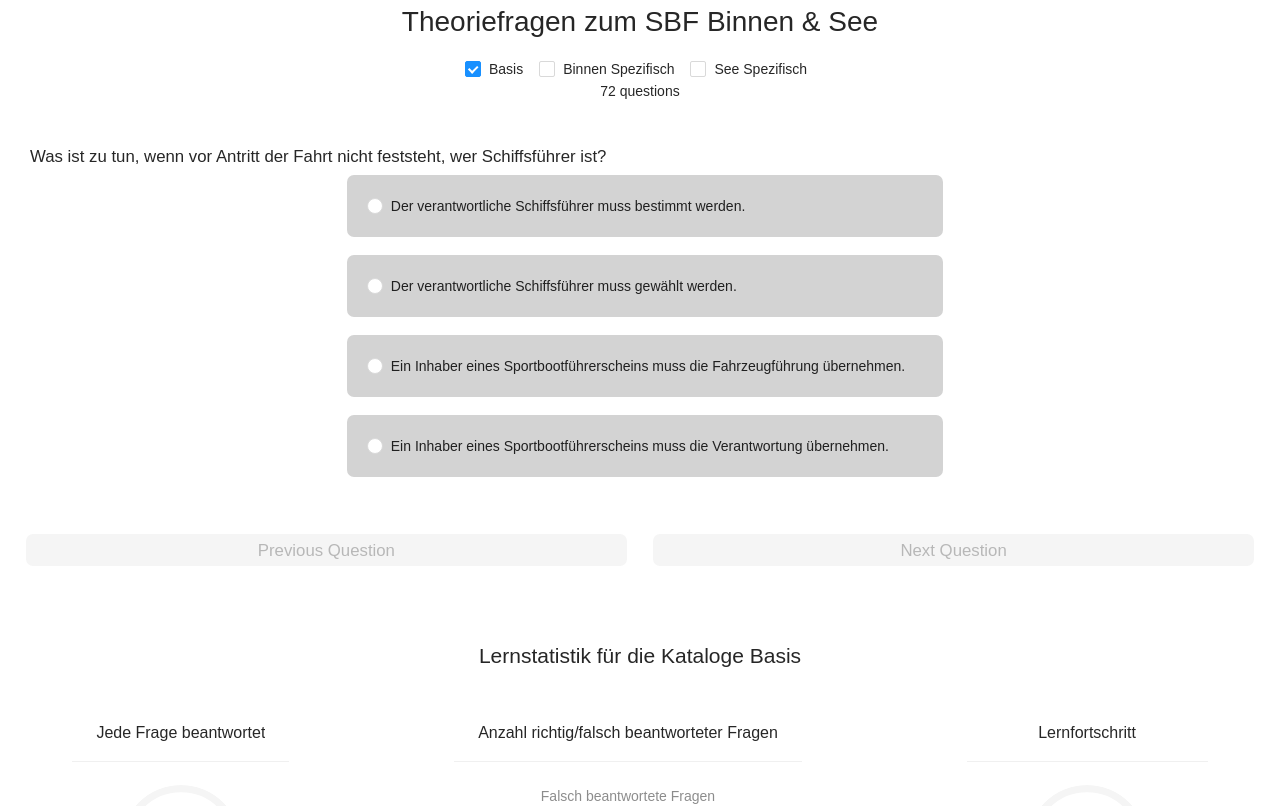
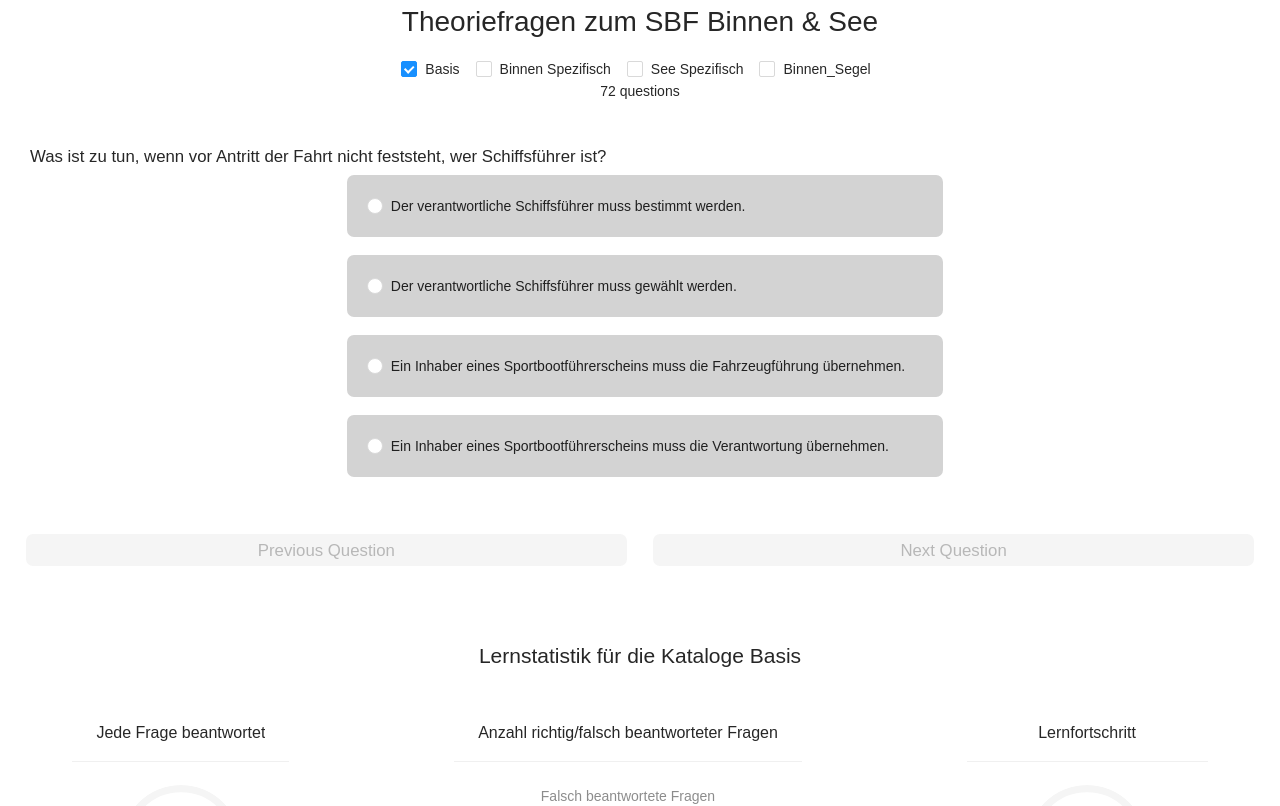
Before and after one commit to julschwarz/theorie-sbf-see-binnnen, a React (Create React App) app: page / in a window 1280 px wide. Shown: the top 806 px of the page. Built offline with nearby package versions, Linux system fonts and the light colour scheme.

Commit message:
added segel questions

```diff
--- a/src/index.tsx
+++ b/src/index.tsx
@@ -37,6 +37,7 @@ function App() {
 		{ label: 'Basis', value: 'Basis' },
 		{ label: 'Binnen Spezifisch', value: 'Binnen_Spezifisch' },
 		{ label: 'See Spezifisch', value: 'See_Spezifisch' },
+		{ label: 'Binnen_Segel', value: 'Binnen_Segel_Spezifisch' },
 	];
 
 	React.useEffect(() => {
```
